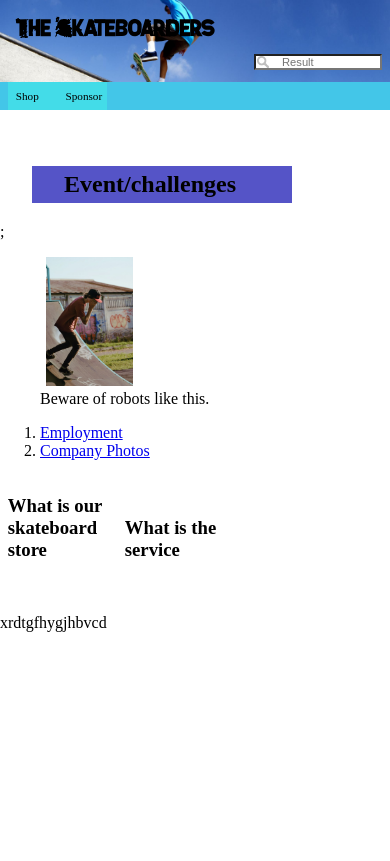
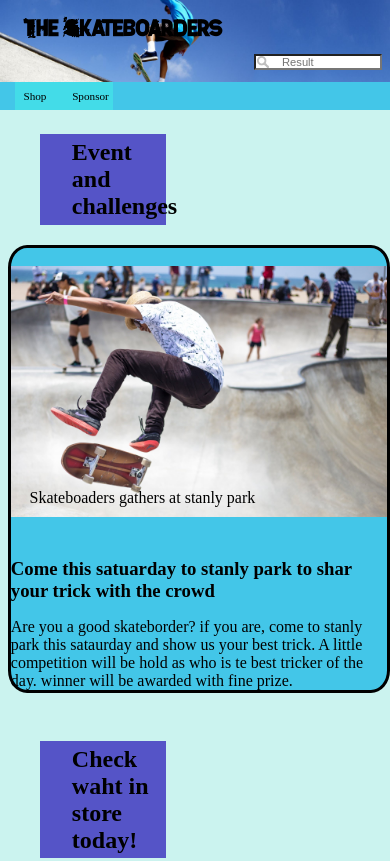
Before and after one commit to ruilinzoe/IAT339, a plain HTML site: page week6/index.html in a window 390 px wide. Shown: the top 861 px of the page. Drawn offline with Linux system fonts and the light colour scheme.

Commit message:
fhome page layout alittle

```diff
--- a/week6/css/grid.css
+++ b/week6/css/grid.css
@@ -15,7 +15,7 @@ Used the example from week3*/
 }
 
 .grid-col-1of2{
-	width: 50%
+	width: 49%
 
 }
 .grid-col-1of4{
@@ -23,12 +23,11 @@ Used the example from week3*/
 
 }
 .grid-col-1of3{
+
 	width: 33%;
-
 }
 .grid-col-2of3 {
-	display: block;
-	width: 66.6%;
+	width: 66.66%;
 }
 
 .grid-row::after {
@@ -40,27 +39,23 @@ Used the example from week3*/
 .grid-col-1of4 > .nav-main-item {
 	width: 100%;
 }
+.grid-3of24{
+		width: 13%;
+		float: left;
+}
 
 
-/*
-@media (min-width: 48.75em) {
+
+@media (max-width: 44rem) {
 
 	.grid-col-1of2 {
-		width: 50%;
+		width: 100%;
+	}
+	.grid-col-2of3{
+		width: 100%;
 	}
 
-	.grid-col-1of2:last-of-type {
-		padding-left: 1rem;
-	}
-
-	.grid-col-1of4 {
-		width: 50%;
-	}
-	body{
-	padding-top:2rem;
 }
-
-}*/
 
 
 /*
--- a/week6/css/mainRaymond.css
+++ b/week6/css/mainRaymond.css
@@ -1,6 +1,14 @@
 @font-face {
     font-family: titlefont;
     src:url(../font/SILVS___.TTF);
+    /*src:url(../font/SubwayNovellaDEMO.ttf);*/
+
+}
+#borderIt{
+	border: 3px solid black;
+	background-color: white;
+	border-radius: 5%;
+	background-color: rgb(67, 198, 232);
 }
 
 h2{
@@ -11,49 +19,52 @@ h2{
 	padding-top: .3rem;
 	padding-bottom: .3rem;
 	background-color: rgb(85, 84, 199);
-	width: 66.6%
+	width: 33%
+}
+p{
+	padding: 0;
+	margin: 0;
+	padding-top: 1rem;
 }
 
 
 h3{
-display: inline-block;
-margin-left: 2%;
-	width: 28%;
+	display: inline-block;
+	margin: 0;
+	padding: 0;
+	padding-top: 5%;
  }
 img{
-	margin-left: 2%;
-	width: 28%;
+	width: 100%;
 }
-.name{
-	margin-top: 0;
-	position: relative;
-	top: 1rem;
-	left: 32%;
-	padding: 0;
-	display: block;
-	width: 28%;
-	z-index: 2;
+figure{
+
+	padding:0;
+	margin: 1%;
+	margin-top: 5%;
+	/*width: 98%;*/
+
+}
+
+@media (max-width: 44rem) {
+
+	figure{
+		margin: 0;
+		margin-top: 5%;
+		width: 100%;
+	}
 
 }
 
 
-.grid-1of3{
-	margin-top: 2rem;
-	margin-left: 2%;
-	display: inline-block;
-	width: 28%;
-}
-.heading1{
-	color: black;
-	margin-top: 13%;
+
+
+figure figcaption{
+	position: relative;
+	margin-left: 5%;
+	top: -2rem;
 }
 
-
-
-.grid-3of24{
-		width: 13%;
-		float: left;
-	}
 
 nav{
 	font-size: 1.5rem;
@@ -81,6 +92,7 @@ nav a:hover, nav a:focus{
 body{
 	margin: 0;
 	padding-top: 2rem;
+	margin-left: 2%;
 
 	background: url("../img/8.jpg");
 	background-repeat: no-repeat;
@@ -113,6 +125,7 @@ h1{
 	padding-left: 2.5rem;
 	font-size: 3rem;
 	font-family: titlefont;
+
 }
 
 
@@ -134,12 +147,16 @@ h1{
 		background-repeat: no-repeat;
 		background-position:top;
 		background-size: 100% 10rem;
+		background-color: rgb(203, 243, 239);
 
 
 	}
 	.nav-main-item{
 		position: relative;
 		top: 2rem;
+	}
+	h2{
+		margin-top: 3rem;
 	}
 	form{
 		position: absolute;
@@ -163,7 +180,7 @@ h1{
 		background-repeat: no-repeat;
 		background-position:top;
 		background-size: 100% 7rem;
-
+	background-color: rgb(203, 243, 239);
 	}
 	.nav-main-item{
 		position: relative;
@@ -194,6 +211,8 @@ h1{
 		background-repeat: no-repeat;
 		background-position:0% 0%;
 		background-size: 100% 6rem;
+		background-color: rgb(203, 243, 239);
+		padding: 0;
 	}
 	.nav-main-item{
 		position: relative;
@@ -211,9 +230,6 @@ h1{
 		height: 1rem;
 		font-size: .7rem
 	}
-	body{
-		padding: 0;
-	}
 
 	h1{
 		padding: 1rem;
@@ -230,7 +246,8 @@ h1{
 		background-repeat: no-repeat;
 		background-position:0% 0%;
 		background-size: 100% 4rem;
-
+		background-color: rgb(203, 243, 239);
+	 	padding: 0;
 
 	}
 	.nav-main-item{
@@ -248,9 +265,6 @@ h1{
 	h1{
 		padding: .5rem;
 		font-size: 1rem;
-	}
-	body{
-		padding: 0;
 	}
 
 	.grid-3of24{
--- a/week6/index.html
+++ b/week6/index.html
@@ -12,10 +12,10 @@
 
     <title> Home</title>
 
-        <link rel="stylesheet"  href="css/mainRaymond.css">
+
     <link rel="stylesheet" href="css/grid.css">
 
-
+    <link rel="stylesheet"  href="css/mainRaymond.css">
   </head>
 
 
@@ -32,22 +32,58 @@
 
 
 
-<section class="grid-row" id="Event/challenges">
+<!--  section at hoem page that display event and challenges -->
 
-      <h2>Event/challenges </h2>
-      <div class="box">;
-        <div class="box-item-image">
-        <figure>
+  <h2>Event and challenges </h2>
+<section class="grid-row">
+      <!-- first event block -->
+      <div class="grid-col-2of3"  id="borderIt">
 
-          <img src="img/boy.jpg" alt="A toy robot with a menacing expression">
-          <figcaption>Beware of robots like this.</figcaption>
+         <figure  class="grid-col-1of2" >
+           <img src="img/event.jpg" alt="A toy robot with a menacing expression">
+          <figcaption>Skateboaders gathers at stanly park</figcaption>
+        </figure>
+        <div class="grid-col-1of2">
+          <h3>
+            Come this satuarday to stanly park to shar your trick with the crowd
+          </h3>
 
-        </figure>
-        </div>
+          <p>
+                Are you a good skateborder? if you are, come to stanly park this sataurday and show us your best trick. A little competition will be hold as who is te best tricker of the day. winner will be awarded with fine prize.
+          </p>
+       </div>
+      </div>
+      </section>
 
 
 
-          <ol>
+
+
+      <h2> Check waht in store today! </h2>
+      <section class="grid-row">
+            <!-- first event block -->
+            <div class="grid-col-2of3"  id="borderIt">
+
+               <figure  class="grid-col-1of2" >
+                 <img src="img/event.jpg" alt="A toy robot with a menacing expression">
+                <figcaption>Skateboaders gathers at stanly park</figcaption>
+              </figure>
+              <div class="grid-col-1of2">
+                <h3>
+                  Come this satuarday to stanly park to shar your trick with the crowd
+                </h3>
+
+                <p>
+                      Are you a good skateborder? if you are, come to stanly park this sataurday and show us your best trick. A little competition will be hold as who is te best tricker of the day. winner will be awarded with fine prize.
+                </p>
+             </div>
+         </div>
+      </section>
+
+
+
+
+     <!--      <ol>
 
             <li>
               <a href="www.apple.com" target="_blank">Employment</a>
@@ -55,17 +91,16 @@
             <li>
               <a href="www.haibao.com" target="_blank">Company Photos</a>
             </li>
-          </ol>
+          </ol> -->
 
 
 <!--           <div class="box-item-text "> -->
-          <h3>What is our skateboard store</p>
+         <!--  <h3>What is our skateboard store</p>
           <h3>What is the service</h3>
-          <p>xrdtgfhygjhbvcd</p>
+          <p>xrdtgfhygjhbvcd</p> -->
 
-        </div>
-        </div>
-        </section>
+
+
 
 
 
```
Also changed, not shown: week6/result.html (+2 -2 lines), week6/shop.html (+2 -2 lines), week6/font/SubwayNovellaDEMO.ttf (added), week6/img/event.jpg (added).
